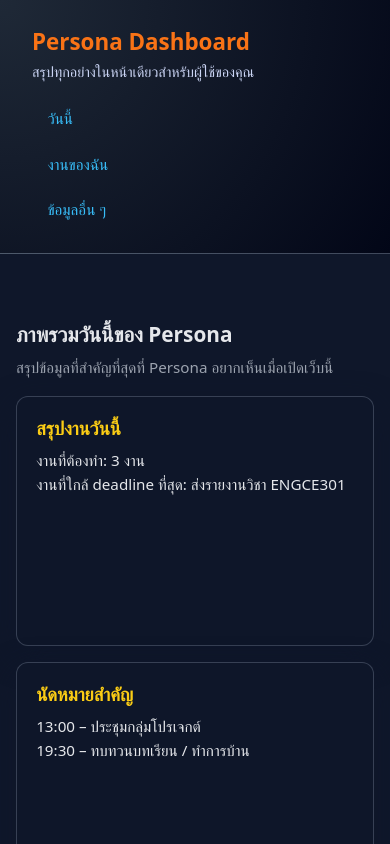
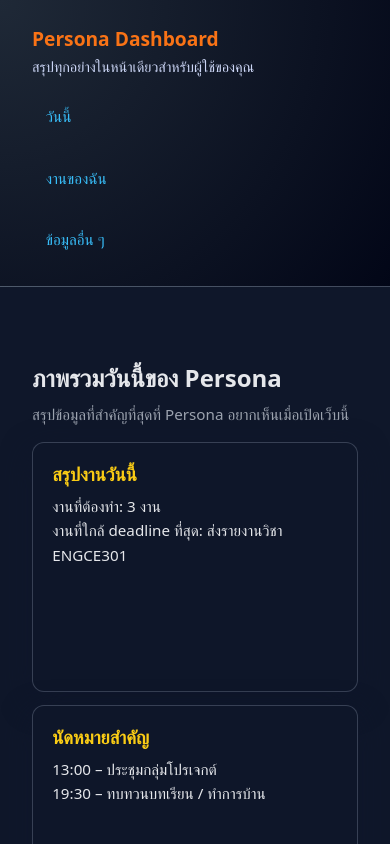
Before and after one commit to Fifachaimong/engce301-2_68, a plain HTML site: page Week4/index.html in a window 390 px wide. Shown: the top 844 px of the page. Drawn offline with Linux system fonts and the light colour scheme.

Commit message:
Update style.css

```diff
--- a/Week4/style.css
+++ b/Week4/style.css
@@ -220,29 +220,33 @@ main {
 
 /* Mobile (<= 480px) */
 @media (max-width: 480px) {
-  body {
-    font-size: 0.95rem; /* TODO: นักศึกษาปรับเองได้ ถ้ารู้สึกเล็ก/ใหญ่ไป */
+  /* เพิ่ม spacing ระหว่าง section */
+  main, .section {
+    padding: 1rem;
   }
 
-  .logo-area h1 {
-    font-size: 1.4rem;
+  /* ลดขนาดฟอนต์เล็กลงอีกนิดสำหรับมือถือแคบ */
+  body {
+    font-size: 0.9rem;
   }
 
-  .section-header h2 {
-    font-size: 1.3rem;
+  /* ปรับ logo / header ให้เล็กลง */
+  .logo-area h1 {
+    font-size: 1.2rem;
   }
 
-  .cards-row {
-    flex-direction: column;
+  /* navigation แนวตั้ง แตะง่าย */
+  .main-nav a {
+    padding: 0.6rem 0.8rem;
+    width: 100%;
   }
 
-  .main-nav {
+  /* Card / tasks / extra layout เป็นแนวตั้งเต็มหน้าจอ */
+  .cards-row,
+  .tasks-layout,
+  .extra-layout {
     flex-direction: column;
-    gap: 0.4rem;
-  }
-
-  .main-nav a {
-    width: 100%;
+    gap: 0.8rem;
   }
 
   /* TODO: เลือกว่าจะแสดง/ซ่อน element ใดบนจอเล็ก
```
